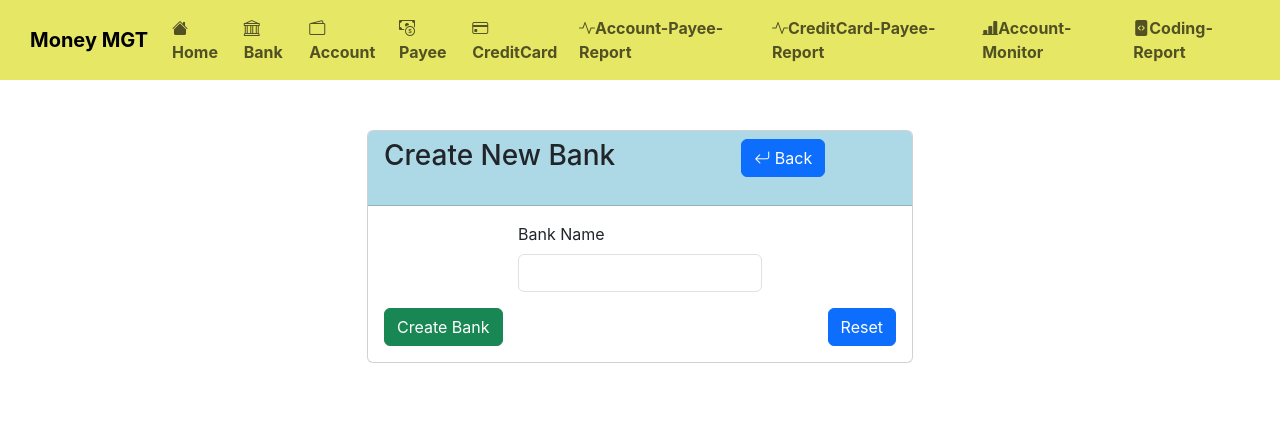
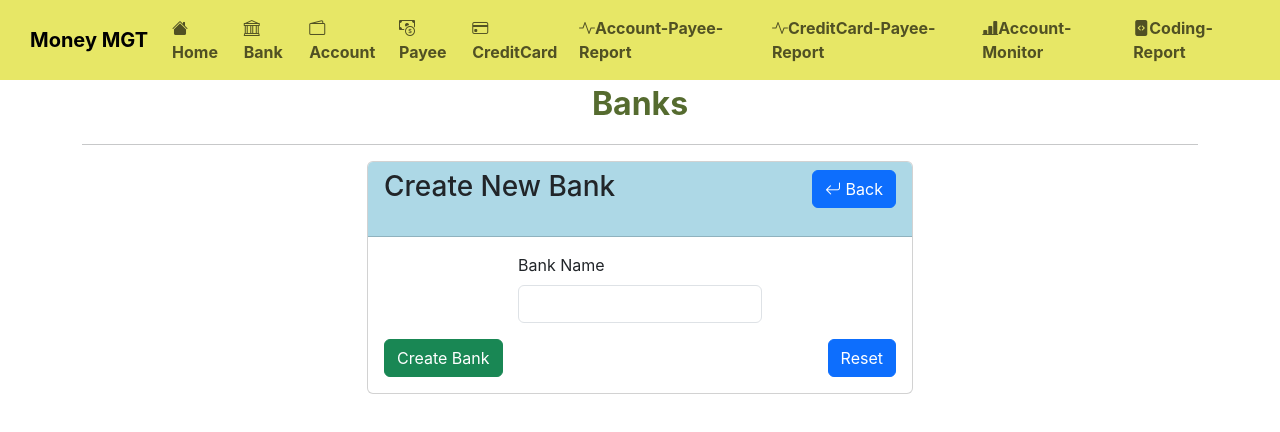
Before and after one commit to ankit-patel-developer/MoneyMGT-React, a React (Create React App) app: page /bank-create in a window 1280 px wide. Shown: the top 432 px of the page. Built offline with nearby package versions, Linux system fonts and the light colour scheme.

Commit message:
react-banks-wip4

```diff
--- a/src/components/Bank_Create/Bank_Create.js
+++ b/src/components/Bank_Create/Bank_Create.js
@@ -140,8 +140,9 @@ const Bank_Create = () => {
     }, this);
 
   return (
-    <div className="mainContainer">
     <div className="container">
+      <div className="mainHeader">Banks</div>
+      <hr />
       <div className="row">
         <div className="col-md-6 mx-auto">
           <div className="card">
@@ -150,7 +151,8 @@ const Bank_Create = () => {
                 <div className="col-md-8 mx-auto">
                   <h3>Create New Bank</h3>
                 </div>
-                  <div className="col-md-4 mx-auto">
+                <div className="col-md-4 ml-auto">
+                  <div className="d-flex justify-content-end">
                     <Button
                       className="btn btn-primary"
                       type="button"
@@ -160,9 +162,9 @@ const Bank_Create = () => {
                     </Button>
                   </div>
                 </div>
+              </div>
               <p></p>{" "}
-                {bankCreateResponse &&
-                bankCreateResponse.responseCode === -1 ? (
+              {bankCreateResponse && bankCreateResponse.responseCode === -1 ? (
                 <span className="bankCreateError">
                   {bankCreateResponse.responseMessage}
                 </span>
@@ -223,7 +225,6 @@ const Bank_Create = () => {
         </div>
       </div>
     </div>
-    </div>
   );
 };
 
--- a/src/components/Bank_Create/style.css
+++ b/src/components/Bank_Create/style.css
@@ -1,7 +1,3 @@
-.mainContainer {
-    padding: 50px;
-}
-
 .bankCreateSuccess {
     color: green;
     font-size: large;
```
Lines whose indentation alone changed are shown as unchanged.
